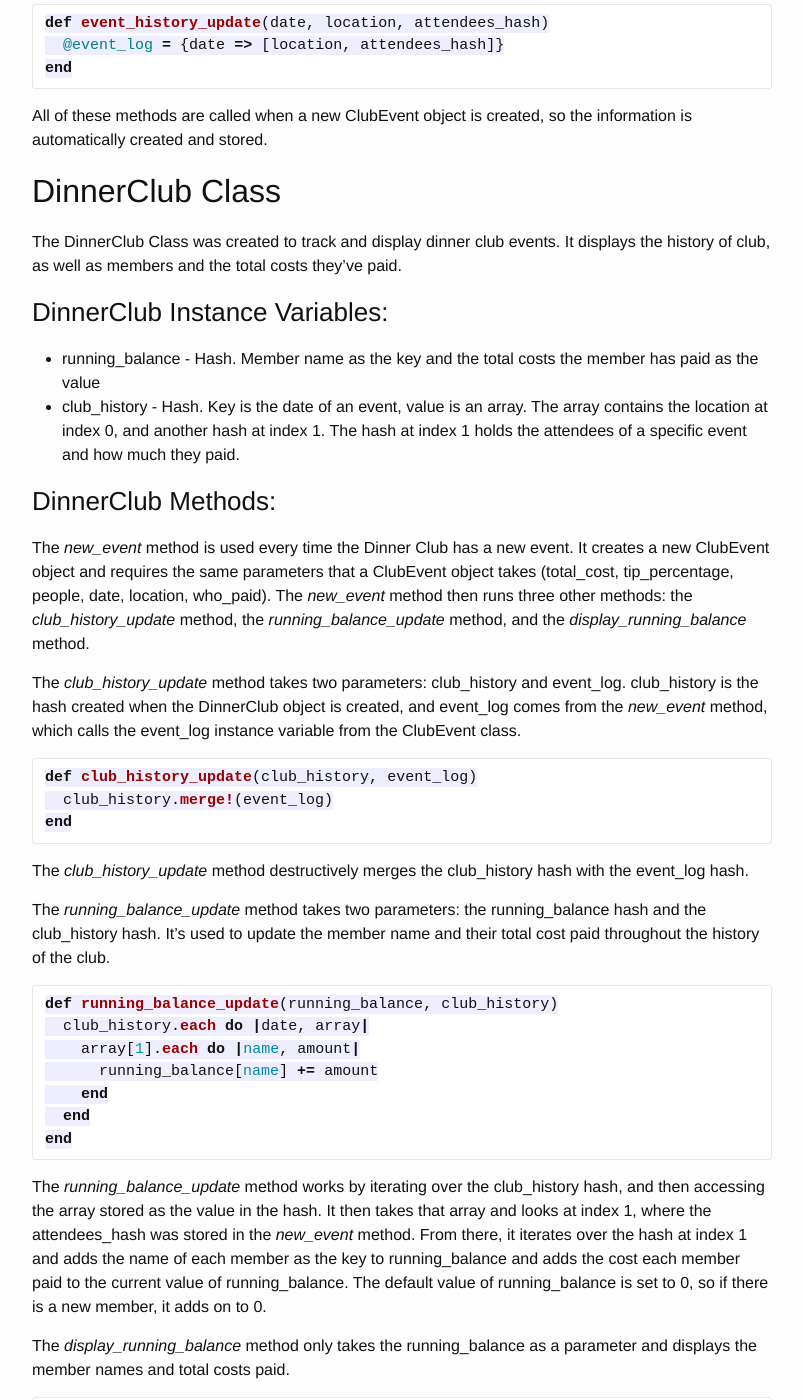
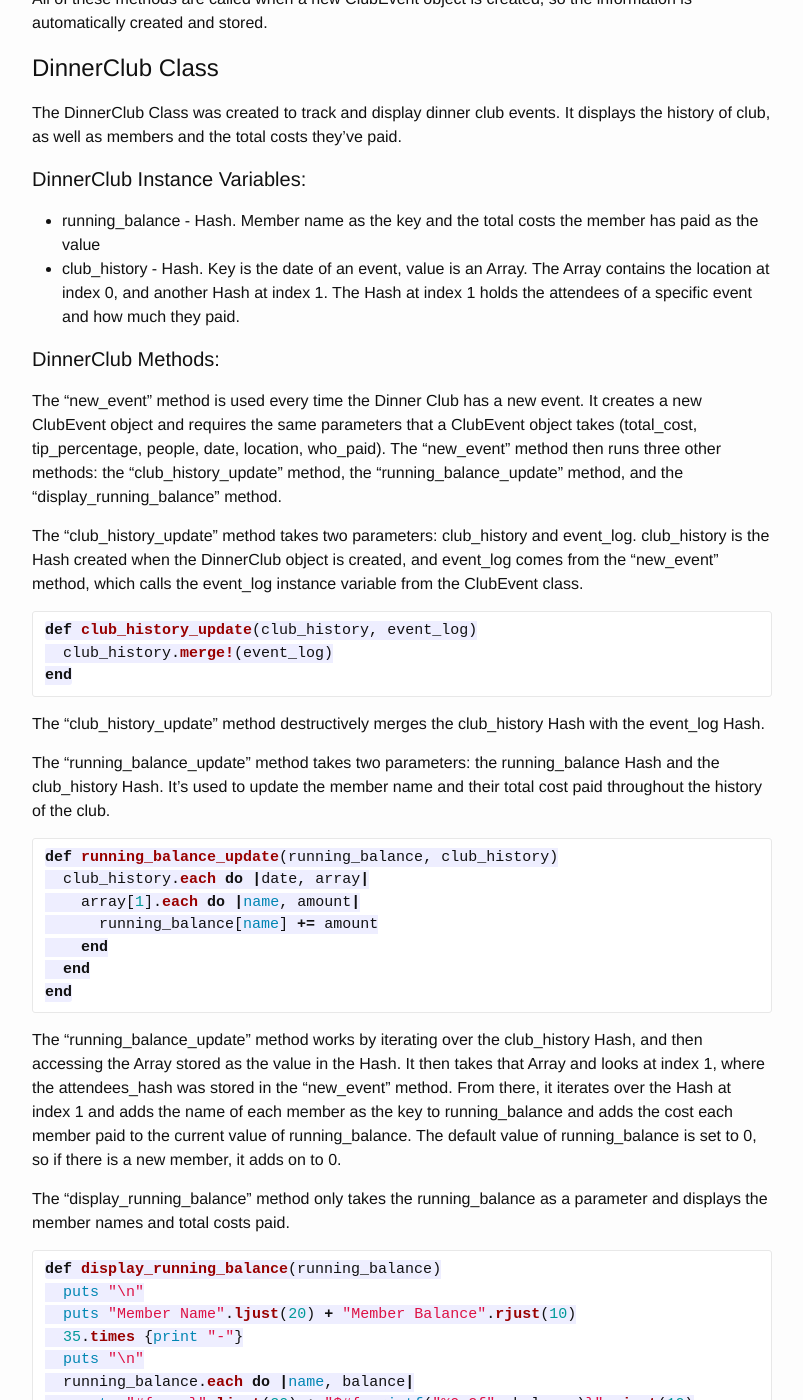
Before and after one commit to ciprianna/ciprianna, a Jekyll site: the page built from _posts/2015-06-17-dinner_club.markdown, in a window 1280 px wide and 1400 px high, scrolled down 1785 px. Shown: the whole window, without its empty margins (238-1041 px from the left). Built offline with Jekyll 4.4.1, drawn with Linux system fonts in a browser that asks for light colours; Markdown is read by kramdown in place of the engine named in the settings; some of the changed text lies outside the part shown.

```diff
--- a/_posts/2015-06-17-dinner_club.markdown
+++ b/_posts/2015-06-17-dinner_club.markdown
@@ -31,14 +30,14 @@ The ClubEvent cost was created to gather and store information about a specific
 - location - String given by user
 - who_paid - String given by user
 - per_person - Float calculated from a method
-- total_cost_single_pay - Float calculated from a method
+- total\_cost\_single_pay - Float calculated from a method
 - attendees_hash - Hash created from a method. Key is member and value is cost the member paid.
-- event_log - Hash created from a method. Key is date, value is an array. Array contains location at index 0 and the attendees_hash at index 1.
+- event\_log - Hash created from a method. Key is date, value is an Array. Array contains location at index 0 and the attendees_hash at index 1.
 
-### ClubEvent Methods
-The *define_costs_for_event* method creates a new CheckSplitter object and stores the split as the per_person instance variable. It also stores the total_cost_single_pay instance variable as the cost of the meal plus tip, to be used if one person treats the group.
+#### ClubEvent Methods
+The "define\_costs\_for\_event" method creates a new CheckSplitter object and stores the split as the per\_person instance variable. It also stores the total\_cost\_single\_pay instance variable as the cost of the meal plus tip, to be used if one person treats the group.
 
-The *store_attendees_and_costs* method creates and populates the attendees_hash.
+The "store\_attendees\_and\_costs" method creates and populates the attendees\_hash.
 
 ~~~ruby
 def store_attendees_and_costs(who_paid, people, per_person)
@@ -64,17 +63,17 @@ end
 
 All of these methods are called when a new ClubEvent object is created, so the information is automatically created and stored.
 
-## DinnerClub Class
+# DinnerClub Class
 The DinnerClub Class was created to track and display dinner club events. It displays the history of club, as well as members and the total costs they've paid.
 
-### DinnerClub Instance Variables:
-- running_balance - Hash. Member name as the key and the total costs the member has paid as the value
-- club_history - Hash. Key is the date of an event, value is an array. The array contains the location at index 0, and another hash at index 1. The hash at index 1 holds the attendees of a specific event and how much they paid.
+#### DinnerClub Instance Variables:
+- running\_balance - Hash. Member name as the key and the total costs the member has paid as the value
+- club\_history - Hash. Key is the date of an event, value is an Array. The Array contains the location at index 0, and another Hash at index 1. The Hash at index 1 holds the attendees of a specific event and how much they paid.
 
-### DinnerClub Methods:
-The *new_event* method is used every time the Dinner Club has a new event. It creates a new ClubEvent object and requires the same parameters that a ClubEvent object takes (total_cost, tip_percentage, people, date, location, who_paid). The *new_event* method then runs three other methods: the *club_history_update* method, the *running_balance_update* method, and the *display_running_balance* method.
+#### DinnerClub Methods:
+The "new\_event" method is used every time the Dinner Club has a new event. It creates a new ClubEvent object and requires the same parameters that a ClubEvent object takes (total\_cost, tip\_percentage, people, date, location, who\_paid). The "new\_event" method then runs three other methods: the "club\_history\_update" method, the "running\_balance\_update" method, and the "display\_running\_balance" method.
 
-The *club_history_update* method takes two parameters: club_history and event_log. club_history is the hash created when the DinnerClub object is created, and event_log comes from the *new_event* method, which calls the event_log instance variable from the ClubEvent class.
+The "club\_history\_update" method takes two parameters: club\_history and event\_log. club\_history is the Hash created when the DinnerClub object is created, and event\_log comes from the "new\_event" method, which calls the event\_log instance variable from the ClubEvent class.
 
 ~~~ruby
 def club_history_update(club_history, event_log)
@@ -82,9 +81,9 @@ def club_history_update(club_history, event_log)
 end
 ~~~
 
-The *club_history_update* method destructively merges the club_history hash with the event_log hash.
+The "club\_history\_update" method destructively merges the club\_history Hash with the event\_log Hash.
 
-The *running_balance_update* method takes two parameters: the running_balance hash and the club_history hash. It's used to update the member name and their total cost paid throughout the history of the club.
+The "running\_balance\_update" method takes two parameters: the running\_balance Hash and the club\_history Hash. It's used to update the member name and their total cost paid throughout the history of the club.
 
 ~~~ruby
 def running_balance_update(running_balance, club_history)
@@ -96,9 +95,9 @@ def running_balance_update(running_balance, club_history)
 end
 ~~~
 
-The *running_balance_update* method works by iterating over the club_history hash, and then accessing the array stored as the value in the hash. It then takes that array and looks at index 1, where the attendees_hash was stored in the *new_event* method. From there, it iterates over the hash at index 1 and adds the name of each member as the key to running_balance and adds the cost each member paid to the current value of running_balance. The default value of running_balance is set to 0, so if there is a new member, it adds on to 0.
+The "running\_balance\_update" method works by iterating over the club\_history Hash, and then accessing the Array stored as the value in the Hash. It then takes that Array and looks at index 1, where the attendees\_hash was stored in the "new\_event" method. From there, it iterates over the Hash at index 1 and adds the name of each member as the key to running\_balance and adds the cost each member paid to the current value of running\_balance. The default value of running\_balance is set to 0, so if there is a new member, it adds on to 0.
 
-The *display_running_balance* method only takes the running_balance as a parameter and displays the member names and total costs paid.
+The "display\_running\_balance" method only takes the running\_balance as a parameter and displays the member names and total costs paid.
 
 ~~~ruby
 def display_running_balance(running_balance)
@@ -113,9 +112,9 @@ def display_running_balance(running_balance)
 end
 ~~~
 
-The method puts a blank line, then puts the header information to display like a table. It left and right justifies the headers. The method then prints a dash 35 times to create the look of a dashed line. Then another line break is entered to follow the dashed line. Finally, the method iterates over running_balance to display member name left justified, then balance, formatted to display as currency, right justified.
+The method puts a blank line, then puts the header information to display like a table. It left and right justifies the headers. The method then prints a dash 35 times to create the look of a dashed line. Then another line break is entered to follow the dashed line. Finally, the method iterates over running\_balance to display member name left justified, then balance, formatted to display as currency, right justified.
 
-The final method in DinnerClub is *display_history*, and uses the club_history as the parameter. It works exactly the same as *display_running_balance*, but instead iterates over the club_history hash.
+The final method in DinnerClub is "display\_history", and uses the club\_history as the parameter. It works exactly the same as "display\_running\_balance", but instead iterates over the club\_history Hash.
 
 ~~~ruby
 club_history.each do |date, array|
@@ -123,4 +122,4 @@ club_history.each do |date, array|
 end
 ~~~
 
-This displays three columns of information: date, location, and attendees_hash, which displays members and the costs they paid at the event.  This method is only displayed if called, and is not automatically ran anywhere in the DinnerClub Class.
+This displays three columns of information: date, location, and attendees\_hash, which displays members and the costs they paid at the event.  This method is only displayed if called, and is not automatically ran anywhere in the DinnerClub Class.
```
Also changed, not shown: other parts of _posts/2015-06-17-dinner_club.markdown (+13 -14 lines).
